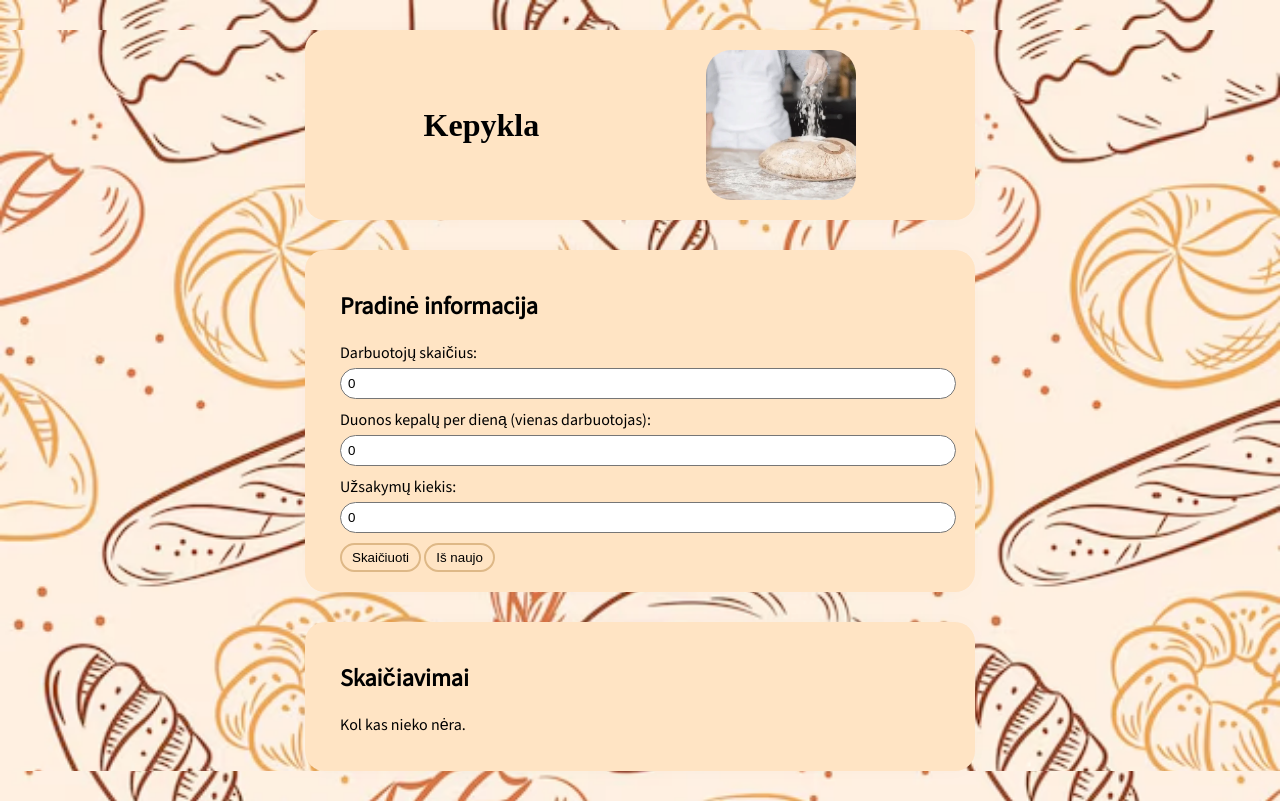
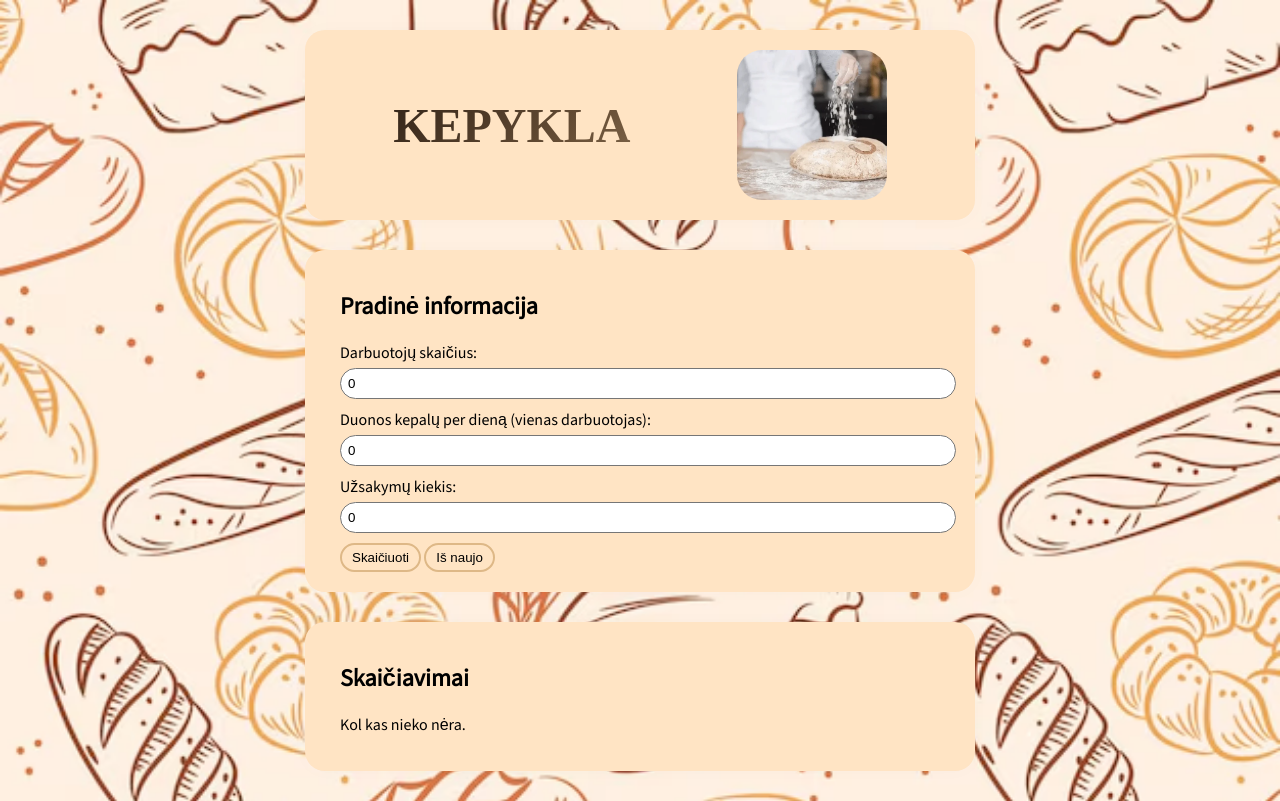
Before and after one commit to LaimonasMalakauskas/JS-DOM, a plain HTML site: page kepykla/index.html in a window 1280 px wide. Drawn offline with nearby package versions, Linux system fonts and the light colour scheme; a web font is replaced by a local one.

Commit message:
CSS "KEPYKLA" efektas

```diff
--- a/kepykla/index.html
+++ b/kepykla/index.html
@@ -21,7 +21,7 @@
 
 <body>
     <header class="block-wrapper">
-        <h1>Kepykla</h1>
+        <h1 class="animate-charcter" >Kepykla</h1>
         <img src="img/bread.gif" alt="">
     </header>
     <div class="info-wrapper block-wrapper">
--- a/kepykla/style.css
+++ b/kepykla/style.css
@@ -1,4 +1,3 @@
-html,
 body {
     margin: 0;
     padding: 0;
@@ -90,3 +89,25 @@ h6 {
 .info-wrapper .input-wrapper span.error:not(.show) {
     display: none;
 }
+
+.animate-charcter {
+    font-size: 300%;
+    text-transform: uppercase;
+    background-image: linear-gradient(-225deg,
+            #342519 0%,
+            #684F36 29%,
+            #B39977 67%,
+            #EDE6D9 100%);
+    background-size: 300% auto;
+    background-clip: text;
+    -webkit-background-clip: text;
+    -webkit-text-fill-color: transparent;
+    animation: textclip 10s linear infinite;
+    display: inline-block;
+}
+
+@keyframes textclip {
+    to {
+        background-position: 300% center;
+    }
+}
```
